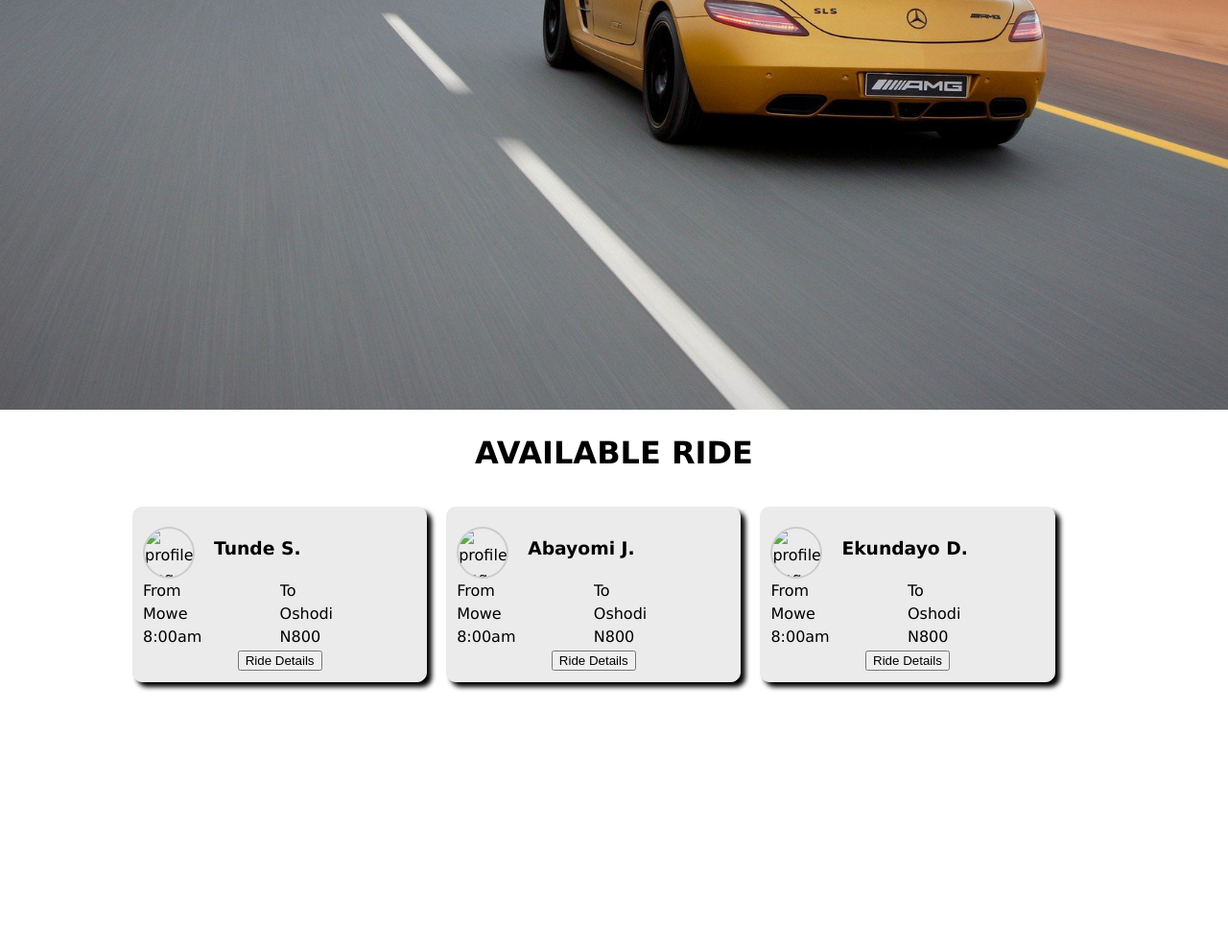
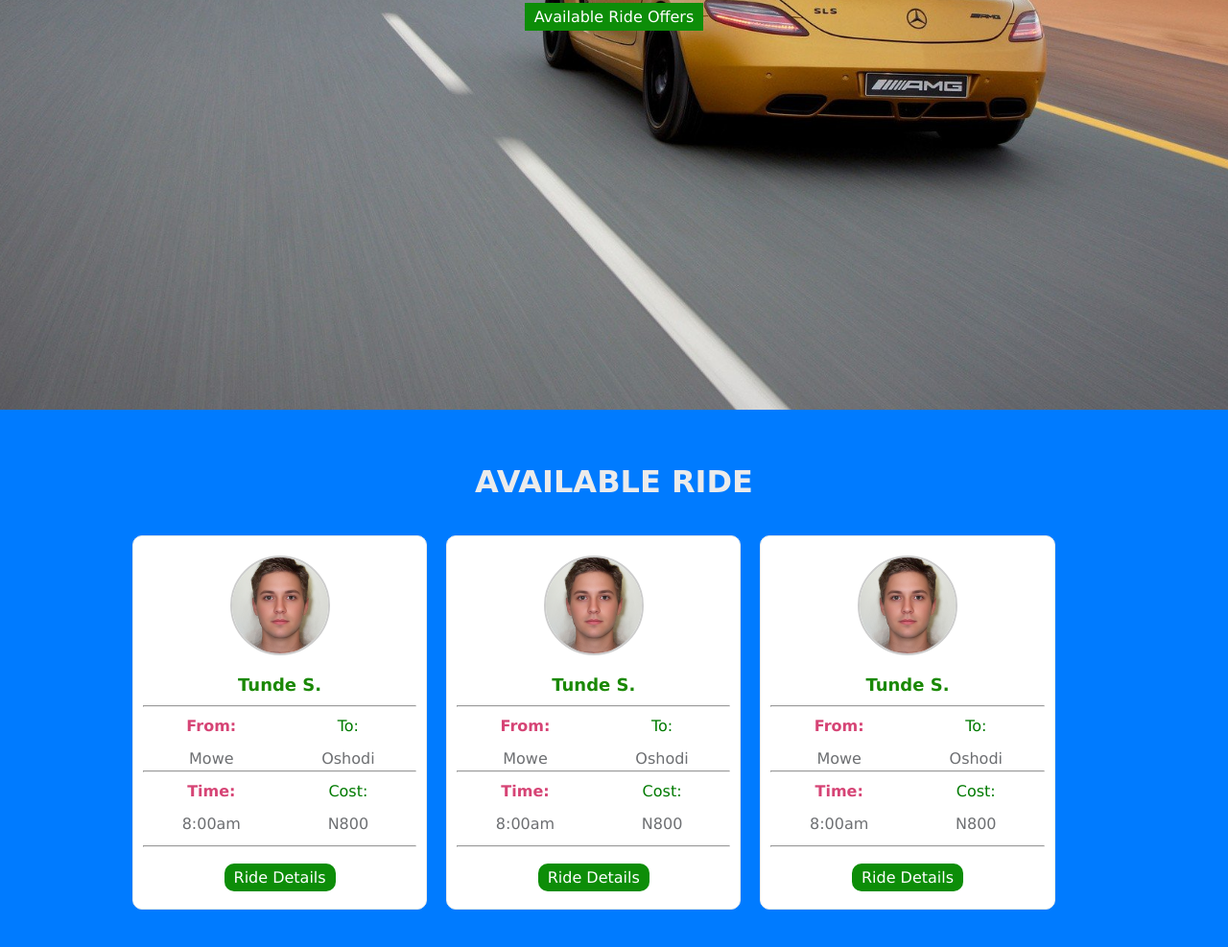
Before and after one commit to Luckzman/Ride-My-Way, a plain HTML site: page UI/index.html in a window 1280 px wide. Shown: the part 413-1400 px from the top of the page at 96% size. Before the commit the page ends 1134 px from the top, so only its background shows below. Drawn offline with Linux system fonts and the light colour scheme.

Commit message:
fix ui design of the index page

```diff
--- a/UI/css/style.css
+++ b/UI/css/style.css
@@ -4,7 +4,7 @@
 */
 
 html, body, div, span, applet, object, iframe,
-p, blockquote, pre,
+h3, p, blockquote, pre,
 a, abbr, acronym, address, big, cite, code,
 del, dfn, em, img, ins, kbd, q, s, samp,
 small, strike, strong, sub, sup, tt, var,
@@ -100,8 +100,25 @@ a {
 
 .text-right{
     text-align: right;
+    font-weight: 600;
 }
 
+.mb-10{
+    margin-bottom: 10px;
+}
+
+.mt-10{
+    margin-top: 10px
+}
+
+.color-pink{
+    color: #d64475;
+    font-weight: 600;
+}
+
+.color-green {
+    color: #017a01;
+}
 .form-style {
     width: 60%;
     border: solid 3px #339fdd;
@@ -149,6 +166,25 @@ header {
     line-height: 2;
 }
 
+header a{
+    color: #003c96;
+}
+
+header a:hover{
+    color: #6ea6d3;
+}
+header .offer-ride-btn, header .caption a, main a {
+    background-color: #0d8d08;
+    color: #fff;
+    padding: 5px 10px;
+
+}
+
+header .offer-ride-btn:hover, header .caption a:hover, main a:hover {
+    color: #6bf566;
+    background: #13910f;
+}
+
 header .brand {
     font-family: cursive;
 }
@@ -177,27 +213,48 @@ header .caption h1{
 header .caption p{
     font-weight: 600;
     text-shadow: 2px 2px 2px grey;
+    margin-bottom: 40px;
+}
+
+main{
+    background-color: #007bff;
+    padding: 30px 0;
 }
 
 main .card {
-    background-color: #ebebeb;
+    background-color: #fff;
     border: solid 1px #ebebeb;
     border-radius: 10px;
-    box-shadow: 5px 5px 5px black;
     margin: 10px;
     padding: 10px;
     box-sizing: border-box;
 }
 main h1 {
     text-transform: uppercase;
+    color: #ebebeb;
+    font-family: cursive;
 }
 
+main h3{
+    color: #1a8804;
+    font-size: 18px;
+    font-weight: 600;
+}
+
+main p, main span{
+    margin-bottom: 10px;
+    color: #6d6f72;
+}
+
+main a {
+    border-radius: 10px;
+}
 main img {
-    height: 50px;
-    width: 50px;
+    height: 100px;
+    width: 100px;
     border: solid 2px #ccc;
     border-radius: 100%;
-    margin: 10px 20px 0 0;
+    margin: 10px;
 }
 
 .ride-offer-details{
--- a/UI/index.html
+++ b/UI/index.html
@@ -11,15 +11,15 @@
     <!--navbar section-->
     <header>
         <div class="container">
-            <div class="navbar">
+            <div class="navbar overflow">
                 <div class="brand float-left">
-                    <a href="#">Ride-My-Way</a>
+                    <a href="#">RideMyWay</a>
                 </div>
                 <nav class="float-right">
-                    <ul>
+                    <ul class="overflow">
                         <li><a href="signin-form.html">Signin</a></li>
                         <li><a href="signup-form.html">Signup</a></li>
-                        <li><a href="offer-ride-form.html">Offer Ride</a></li>
+                        <li><a class="offer-ride-btn overflow" href="offer-ride-form.html">Offer Ride</a></li>
                     </ul>
                 </nav>
             </div>
@@ -27,7 +27,8 @@
                 <h1>RIDE-MY-WAY</h1>
                 <p>Ride-my App is a carpooling application that provides drivers with the ability to create ride offers
                     and passengers to join available ride offers.</p>
-                <a href="#rideOffers"><button>Available Ride Offers</button></a>
+
+                <a href="#rideOffers">Available Ride Offers</a>
             </div>
         </div>
     </header>
@@ -36,73 +37,112 @@
         <div class="container">
             <h1 id="rideOffers" class="text-center">available ride</h1>
             <div class="col-30 float-left card">
-                <div class="row">
-                    <img class="float-left" src="./img/PersonPlaceholder.png" alt="profile img">
+                <div class="row text-center">
+                    <img src="./img/img-1.jpg" alt="profile img">
                     <h3>Tunde S.</h3>
                 </div>
                 <div class="row">
-                    <div class="col-50 float-left">
-                        <p>From</p>
-                        <p>Mowe</p>
-                        <p>8:00am</p>
+                    <div class="mb-10">
+                        <hr>
+                        <div class="col-50 float-left text-center">
+                            <p class="color-pink">From: </p>
+                            <span>Mowe</span>
+                        </div>
+                        <div class="col-50 float-right text-center">
+                            <p class="color-green">To: </p>
+                            <span>Oshodi</span>
+                        </div>
                     </div>
-                    <div class="col-50 float-right">
-                        <p>To</p>
-                        <p>Oshodi</p>
-                        <p>N800</p>
+                    <hr>
+                    <div class="mb-10">
+                        <div class="col-50 float-left text-center">
+                            <p class="color-pink">Time: </p>
+                            <p>8:00am</p>
+                        </div>
+                        <div class="col-50 float-right text-center">
+                            <p class="color-green">Cost: </p>
+                            <p>N800</p>
+                        </div>
+                        <hr>
                     </div>
                 </div>
-                <div class="text-center">
-                    <a href="./ride-offer-details.html"><button class="">Ride Details</button></a>
+                <div class="text-center mb-10 mt-10">
+                    <a href="./ride-offer-details.html">Ride Details</a>
                 </div>
             </div>
+
             <div class="col-30 float-left card">
-                <div class="row">
-                    <img class="float-left" src="./img/PersonPlaceholder.png" alt="profile img">
-                    <h3>Abayomi J.</h3>
+                <div class="row text-center">
+                    <img src="./img/img-1.jpg" alt="profile img">
+                    <h3>Tunde S.</h3>
                 </div>
                 <div class="row">
-                    <div class="col-50 float-left">
-                        <p>From</p>
-                        <p>Mowe</p>
-                        <p>8:00am</p>
+                    <div class="mb-10">
+                        <hr>
+                        <div class="col-50 float-left text-center">
+                            <p class="color-pink">From: </p>
+                            <span>Mowe</span>
+                        </div>
+                        <div class="col-50 float-right text-center">
+                            <p class="color-green">To: </p>
+                            <span>Oshodi</span>
+                        </div>
                     </div>
-                    <div class="col-50 float-right">
-                        <p>To</p>
-                        <p>Oshodi</p>
-                        <p>N800</p>
+                    <hr>
+                    <div class="mb-10">
+                        <div class="col-50 float-left text-center">
+                            <p class="color-pink">Time: </p>
+                            <p>8:00am</p>
+                        </div>
+                        <div class="col-50 float-right text-center">
+                            <p class="color-green">Cost: </p>
+                            <p>N800</p>
+                        </div>
+                        <hr>
                     </div>
                 </div>
-                <div class="text-center">
-                    <a href="./ride-offer-details.html"><button class="">Ride Details</button></a>
+                <div class="text-center mb-10 mt-10">
+                    <a href="./ride-offer-details.html">Ride Details</a>
                 </div>
             </div>
+
             <div class="col-30 float-left card">
-                <div class="row">
-                    <img class="float-left" src="./img/PersonPlaceholder.png" alt="profile img">
-                    <h3>Ekundayo D.</h3>
+                <div class="row text-center">
+                    <img src="./img/img-1.jpg" alt="profile img">
+                    <h3>Tunde S.</h3>
                 </div>
                 <div class="row">
-                    <div class="col-50 float-left">
-                        <p>From</p>
-                        <p>Mowe</p>
-                        <p>8:00am</p>
+                    <div class="mb-10">
+                        <hr>
+                        <div class="col-50 float-left text-center">
+                            <p class="color-pink">From: </p>
+                            <span>Mowe</span>
+                        </div>
+                        <div class="col-50 float-right text-center">
+                            <p class="color-green">To: </p>
+                            <span>Oshodi</span>
+                        </div>
                     </div>
-                    <div class="col-50 float-right">
-                        <p>To</p>
-                        <p>Oshodi</p>
-                        <p>N800</p>
+                    <hr>
+                    <div class="mb-10">
+                        <div class="col-50 float-left text-center">
+                            <p class="color-pink">Time: </p>
+                            <p>8:00am</p>
+                        </div>
+                        <div class="col-50 float-right text-center">
+                            <p class="color-green">Cost: </p>
+                            <p>N800</p>
+                        </div>
+                        <hr>
                     </div>
                 </div>
-                <div class="text-center">
-                    <a href="./ride-offer-details.html"><button class="">Ride Details</button></a>
+                <div class="text-center mb-10 mt-10">
+                    <a href="./ride-offer-details.html">Ride Details</a>
                 </div>
             </div>
+
         </div>
     </main>
-
-    <section></section>
-
     <footer></footer>
 </body>
 </html>
```
Also changed, not shown: UI/signin-form.html (+1 -1 lines), UI/signup-form.html (+1 -1 lines), UI/img/img-1.jpg (added).
